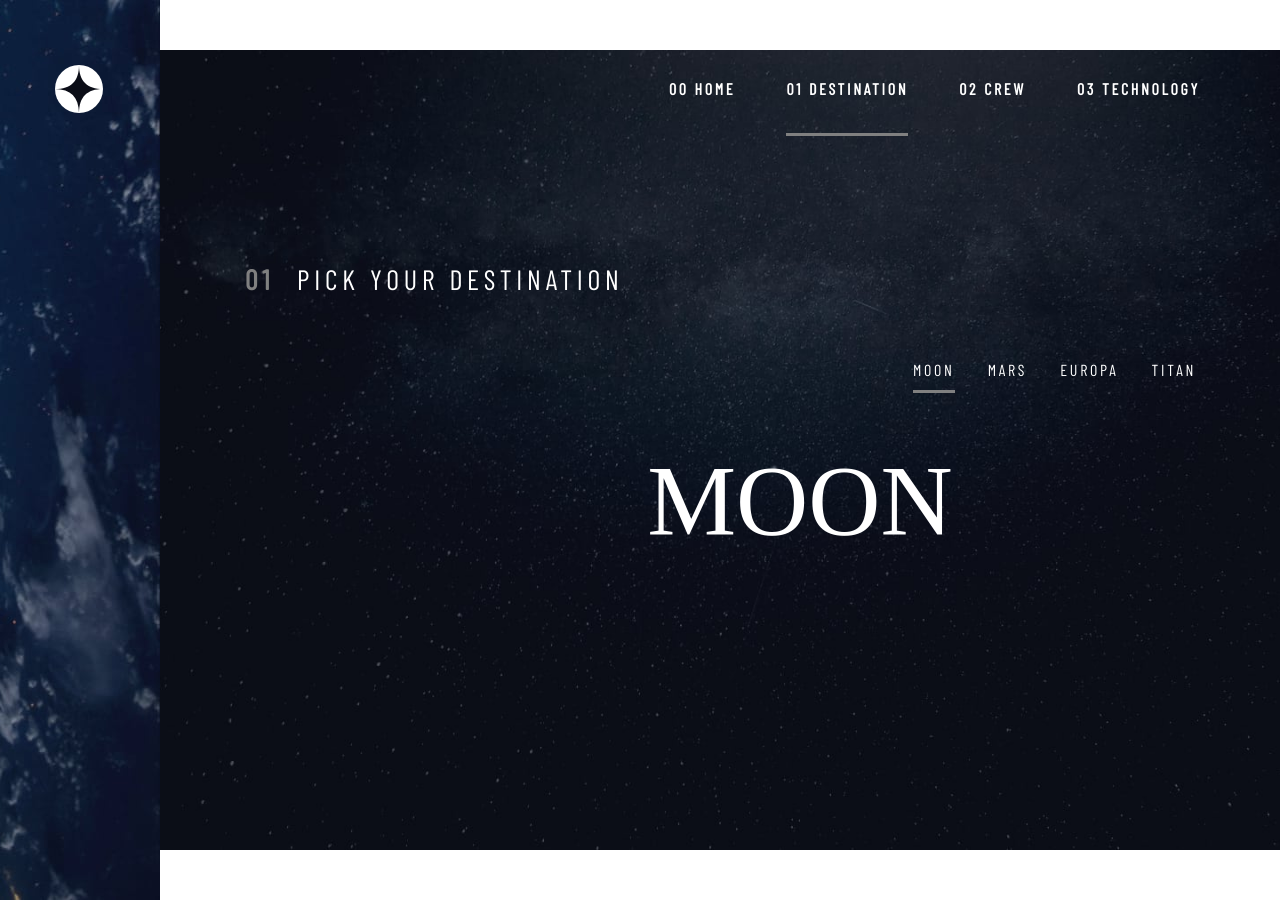
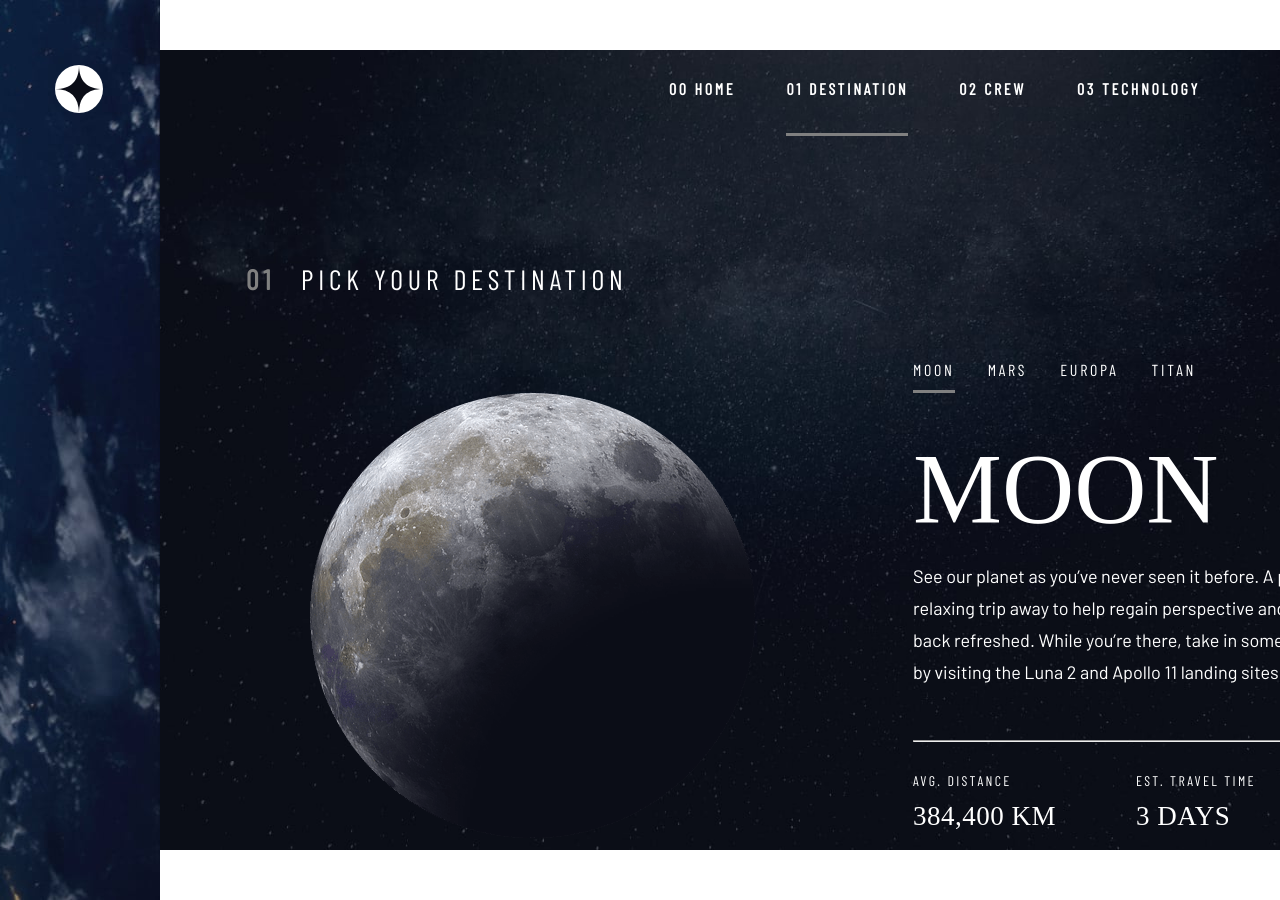
Before and after one commit to JorchRL/spaceTourism-website, a React (Create React App) app: page / in a window 1280 px wide. Shown: the top 900 px of the page. Built offline with nearby package versions, Linux system fonts and the light colour scheme; a web font is replaced by a local one.

Commit message:
Finish Planet page layout

```diff
--- a/src/data.json
+++ b/src/data.json
@@ -3,8 +3,8 @@
     {
       "name": "Moon",
       "images": {
-        "png": "./assets/destination/image-moon.png",
-        "webp": "./assets/destination/image-moon.webp"
+        "png": "../assets/destination/image-moon.png",
+        "webp": "../assets/destination/image-moon.webp"
       },
       "description": "See our planet as you’ve never seen it before. A perfect relaxing trip away to help regain perspective and come back refreshed. While you’re there, take in some history by visiting the Luna 2 and Apollo 11 landing sites.",
       "distance": "384,400 km",
--- a/src/pages/Destinations.jsx
+++ b/src/pages/Destinations.jsx
@@ -1,8 +1,16 @@
 import "./destinations.scss";
 import { useState } from "react";
+import * as data from "../data.json";
+import moonImg from "../assets/destination/image-moon.png";
+import marsImg from "../assets/destination/image-mars.png";
+import europaImg from "../assets/destination/image-europa.png";
+import titanImg from "../assets/destination/image-titan.png";
 
 const Destinations = ({ active }) => {
   const [currentPlanet, setCurrentPlanet] = useState(0);
+
+  const destinations = data.destinations;
+  console.log(destinations);
 
   const handlePlanetChange = (id) => {
     setCurrentPlanet(id);
@@ -64,25 +72,93 @@ const Destinations = ({ active }) => {
             className={
               currentPlanet === 0 ? "planetSlide active" : "planetSlide"
             }>
-            MOON
+            <div className='imgContainer'>
+              <img src={moonImg}></img>
+            </div>
+            <div className='infoContainer'>
+              <h2 className='name'>{destinations[0].name}</h2>
+              <p className='description'>{destinations[0].description}</p>
+              <hr />
+              <div className='statsContainer'>
+                <div className='left'>
+                  <h3 className='header'>avg. distance</h3>
+                  <h2>{destinations[0].distance}</h2>
+                </div>
+                <div className='right'>
+                  <h3 className='header'>est. travel time</h3>
+                  <h2>{destinations[0].travel}</h2>
+                </div>
+              </div>
+            </div>
           </div>
           <div
             className={
               currentPlanet === 1 ? "planetSlide active" : "planetSlide"
             }>
-            MARS
+            <div className='imgContainer'>
+              <img src={marsImg}></img>
+            </div>
+            <div className='infoContainer'>
+              <h2 className='name'>{destinations[1].name}</h2>
+              <p className='description'>{destinations[1].description}</p>
+              <hr />
+              <div className='statsContainer'>
+                <div className='left'>
+                  <h3 className='header'>avg. distance</h3>
+                  <h2>{destinations[1].distance}</h2>
+                </div>
+                <div className='right'>
+                  <h3 className='header'>est. travel time</h3>
+                  <h2>{destinations[1].travel}</h2>
+                </div>
+              </div>
+            </div>
           </div>
           <div
             className={
               currentPlanet === 2 ? "planetSlide active" : "planetSlide"
             }>
-            EUROPA
+            <div className='imgContainer'>
+              <img src={europaImg}></img>
+            </div>
+            <div className='infoContainer'>
+              <h2 className='name'>{destinations[2].name}</h2>
+              <p className='description'>{destinations[2].description}</p>
+              <hr />
+              <div className='statsContainer'>
+                <div className='left'>
+                  <h3 className='header'>avg. distance</h3>
+                  <h2>{destinations[2].distance}</h2>
+                </div>
+                <div className='right'>
+                  <h3 className='header'>est. travel time</h3>
+                  <h2>{destinations[2].travel}</h2>
+                </div>
+              </div>
+            </div>
           </div>
           <div
             className={
               currentPlanet === 3 ? "planetSlide active" : "planetSlide"
             }>
-            TITAN
+            <div className='imgContainer'>
+              <img src={titanImg}></img>
+            </div>
+            <div className='infoContainer'>
+              <h2 className='name'>{destinations[3].name}</h2>
+              <p className='description'>{destinations[3].description}</p>
+              <hr />
+              <div className='statsContainer'>
+                <div className='left'>
+                  <h3 className='header'>avg. distance</h3>
+                  <h2>{destinations[3].distance}</h2>
+                </div>
+                <div className='right'>
+                  <h3 className='header'>est. travel time</h3>
+                  <h2>{destinations[3].travel}</h2>
+                </div>
+              </div>
+            </div>
           </div>
         </div>
       </div>
--- a/src/pages/destinations.scss
+++ b/src/pages/destinations.scss
@@ -20,7 +20,7 @@
       // outline: 1px solid white;
       position: absolute;
       top: 212px;
-      left: 165px;
+      left: 166px;
       h2 {
         font-weight: 100;
         font-size: $heading5Size;
@@ -31,7 +31,7 @@
         span {
           color: grey;
           font-weight: 600;
-          margin-right: 23px;
+          margin-right: 26px;
         }
       }
     }
@@ -103,9 +103,85 @@
         align-items: center;
         opacity: 0;
         transition: all 1s ease;
+        // position: relative;
+        // top: 0px;
+        // left: 0px;
 
         &.active {
           opacity: 1;
+        }
+
+        .imgContainer {
+          // width: 50%;
+          // outline: 1px solid green;
+          position: relative;
+          top: 127px;
+          left: -53px;
+          // display: flex;
+        }
+        .infoContainer {
+          position: relative;
+          top: 141px;
+          left: 105px;
+          width: 429px;
+          height: 420px;
+          // outline: 1px solid green;
+          .name {
+            font-size: $heading2Size;
+            font-family: $regularHeadingFont;
+            font-weight: 100;
+            text-transform: uppercase;
+            margin-bottom: 14px;
+          }
+          .description {
+            font-size: $bodyTextSize;
+            font-family: $regularTextFont;
+            font-weight: 100;
+            line-height: 32px;
+            margin-bottom: 52px;
+          }
+
+          .statsContainer {
+            font-size: $bodyTextSize;
+            display: flex;
+            align-items: center;
+            // justify-content: center;
+            .left {
+              padding-top: 30px;
+              margin-right: 80px;
+              .header {
+                font-family: $condensedFont;
+                text-transform: uppercase;
+                font-weight: 100;
+                font-size: $subheading2Size;
+                letter-spacing: $subheading2Spacing;
+                margin-bottom: 12px;
+              }
+              h2 {
+                font-family: $regularHeadingFont;
+                font-weight: 100;
+                text-transform: uppercase;
+                letter-spacing: 0.5px;
+              }
+            }
+            .right {
+              padding-top: 30px;
+              .header {
+                font-family: $condensedFont;
+                font-weight: 100;
+                text-transform: uppercase;
+                font-size: $subheading2Size;
+                letter-spacing: $subheading2Spacing;
+                margin-bottom: 12px;
+              }
+              h2 {
+                text-transform: uppercase;
+                font-family: $regularHeadingFont;
+                font-weight: 100;
+                letter-spacing: 0.5px;
+              }
+            }
+          }
         }
       }
     }
```
